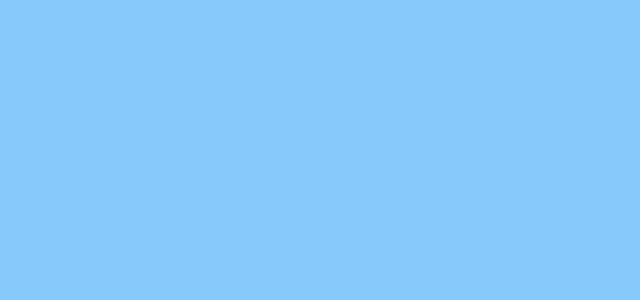
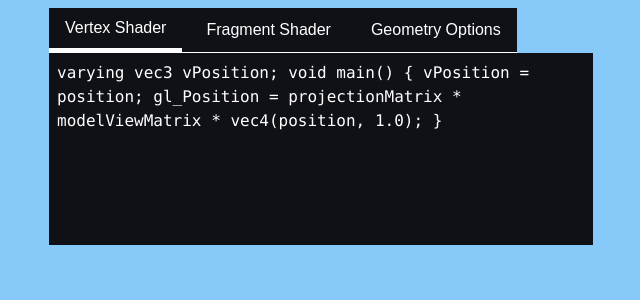
Before and after one commit to Flapjack2000/spectra, a Next.js app: page / in a window 1280 px wide. Shown: the top 300 px of the page, without its empty margins (639-1279 px from the left). Built offline with nearby package versions, Linux system fonts and the light colour scheme.

Commit message:
basic outline of app, canvas & tabs

```diff
--- /dev/null
+++ b/app/assets/geometry.tsx
@@ -0,0 +1,15 @@
+import {
+    IcosahedronGeometry,
+    TorusKnotGeometry,
+    BoxGeometry,
+    SphereGeometry,
+    DodecahedronGeometry,
+    PlaneGeometry
+} from "three"
+
+export const icosahedron = new IcosahedronGeometry(1);
+export const sphere = new SphereGeometry(1);
+export const knot = new TorusKnotGeometry(1);
+export const cube = new BoxGeometry(2, 2, 2);
+export const dodecahedron = new DodecahedronGeometry(1);
+export const plane = new PlaneGeometry(2, 2);
--- /dev/null
+++ b/app/assets/shaders.tsx
@@ -0,0 +1,41 @@
+export const v1 = `
+varying vec3 vPosition;
+
+void main() {
+    vPosition = position;
+    gl_Position = projectionMatrix * modelViewMatrix * vec4(position, 1.0);
+}
+`.trim();
+
+export const f1 = `
+varying vec3 vPosition;
+
+void main() {
+    gl_FragColor = vec4(vPosition * 0.5 + 0.5, 1.0);
+}
+`.trim();
+
+export const v2 = `
+varying vec3 vNormal;
+varying vec3 vPosition;
+
+void main() {
+  vNormal = normalize(normalMatrix * normal);
+  vPosition = position;
+  gl_Position = projectionMatrix * modelViewMatrix * vec4(position, 1.0);
+}`.trim();
+
+export const f2 = `
+varying vec3 vNormal;
+varying vec3 vPosition;
+
+void main() {
+  vec3 light = normalize(vec3(1.0, 1.0, 1.0));
+  float dProd = max(0.0, dot(vNormal, light));
+
+  vec3 color = vec3(0.5 + 0.5 * sin(time + vPosition.x * 2.0),
+                    0.5 + 0.5 * sin(time + vPosition.y * 2.0 + 2.0),
+                    0.5 + 0.5 * sin(time + vPosition.z * 2.0 + 4.0));
+
+  gl_FragColor = vec4(color * dProd, 1.0);
+}`.trim();
--- a/app/globals.css
+++ b/app/globals.css
@@ -2,7 +2,8 @@
 
 :root {
   --background: #87c9f8;
-  --foreground: black;
+  --foreground: white;
+  --editor-background: #101117;
 }
 
 @theme inline {
@@ -10,12 +11,14 @@
   --color-foreground: var(--foreground);
   --font-sans: var(--font-geist-sans);
   --font-mono: var(--font-geist-mono);
+  --font-quantico: var(--font-quantico);
 }
 
 @media (prefers-color-scheme: dark) {
   :root {
     --background: #101117;
     --foreground: #ededed;
+    --editor-background: #101117;
   }
 }
 
@@ -24,3 +27,6 @@ body {
   color: var(--foreground);
   font-family: Arial, Helvetica, sans-serif;
 }
+button{
+  cursor: pointer;
+}
--- a/app/layout.tsx
+++ b/app/layout.tsx
@@ -1,5 +1,5 @@
 import type { Metadata } from "next";
-import { Geist, Geist_Mono } from "next/font/google";
+import { Geist, Geist_Mono, Quantico } from "next/font/google";
 import "./globals.css";
 
 const geistSans = Geist({
@@ -11,6 +11,12 @@ const geistMono = Geist_Mono({
   variable: "--font-geist-mono",
   subsets: ["latin"],
 });
+
+const quantico = Quantico({
+  variable: "--font-quantico",
+  subsets: ["latin"],
+  weight: "400"
+})
 
 export const metadata: Metadata = {
   title: "Spectra | a web based GLSL shader editor made with three.js & next.js",
@@ -25,7 +31,7 @@ export default function RootLayout({
   return (
     <html lang="en">
       <body
-        className={`${geistSans.variable} ${geistMono.variable} antialiased`}
+        className={`${geistSans.variable} ${geistMono.variable} ${quantico.variable} antialiased`}
       >
         {children}
       </body>
--- a/app/page.tsx
+++ b/app/page.tsx
@@ -1,26 +1,108 @@
 "use client"
-import { PerspectiveCamera } from "@react-three/drei";
 import { useRef, useEffect, useState } from "react";
 import * as THREE from 'three'
+import * as presetShaders from "./assets/shaders";
+import * as presetGeometries from "./assets/geometry"
 export default function Home() {
 
-  const canvasRef = useRef<HTMLCanvasElement>(null);
-  const sceneRef = useRef<THREE.Scene>(null);
-  const cameraRef = useRef<THREE.PerspectiveCamera>(null);
-  const rendererRef = useRef<THREE.WebGLRenderer>(null);
-  const meshRef = useRef<THREE.Mesh>(null);
-  const materialRef = useRef<THREE.ShaderMaterial>(null);
+  const canvasRef = useRef(null);
+  const sceneRef = useRef(null);
+  const cameraRef = useRef(null);
+  const rendererRef = useRef(null);
+  const meshRef = useRef(null);
+  const materialRef = useRef(null);
   const geometryRef = useRef(null);
   const loopRef = useRef(null);
 
+  const [vertexCode, setVertex] = useState(presetShaders.v1);
+  const [fragmentCode, setFragment] = useState(presetShaders.f1);
+  const [geometry, setGeometry] = useState(presetGeometries.icosahedron);
 
+  const [hasError, setHasError] = useState(false);
+
+  // Initialize scene
+  useEffect(() => {
+    if (!canvasRef.current) return;
+
+    const scene = new THREE.Scene();
+
+    const camera = new THREE.PerspectiveCamera();
+    camera.up = new THREE.Vector3(0, 0, 1); // Z is up
+
+    const renderer = new THREE.WebGLRenderer({
+      canvas: canvasRef.current,
+      antialias: true,
+    });
+
+    geometryRef.current
+
+    const material = new THREE.ShaderMaterial({
+      uniforms: {
+        time: { value: 0 }
+      },
+      vertexShader: vertexCode,
+      fragmentShader: fragmentCode
+    });
+
+    const mesh = new THREE.Mesh();
+
+  },
+    [])
+
+  const [activeTab, setActiveTab] = useState<'vertex' | 'fragment' | 'geometry'>('vertex');
 
   return (
-    <div>
+    <div className="flex h-screen">
 
-      <canvas></canvas>
+      <div className="w-[50%]">
+        <canvas className="w-full h-full" id="canvas" ref={canvasRef}></canvas>
+      </div>
 
+      <div className="w-[50%]">
 
+        <div className="h-full ml-10 mr-10 p-2">
+          <div className="flex gap-2 border-b w-fit bg-(--editor-background) ">
+            <button
+              onClick={() => setActiveTab("vertex")}
+              className={`px-4 py-2 ${activeTab === "vertex" ? "border-b-4" : ""}`}
+            >
+              Vertex Shader
+            </button>
+            <button
+              onClick={() => setActiveTab("fragment")}
+              className={`px-4 py-2 bg-(--editor-background) ${activeTab === "fragment" ? "border-b-4" : ""}`}
+            >
+              Fragment Shader
+            </button>
+            <button
+              onClick={() => setActiveTab("geometry")}
+              className={`px-4 py-2  ${activeTab === "geometry" ? "border-b-4" : ""}`}
+            >
+              Geometry Options
+            </button>
+          </div>
+
+          <div className="bg-(--editor-background) p-2 min-h-[12em]">
+            {activeTab === "vertex" &&
+              <>
+                <code>
+                  {vertexCode}
+                </code>
+              </>
+            }
+            {activeTab === "fragment" &&
+              <>
+                <code >
+                  {fragmentCode}
+                </code>
+              </>}
+            {activeTab === "geometry" &&
+              <>
+              </>
+            }
+          </div>
+        </div>
+      </div>
     </div>
   );
 }
--- a/app/shaders.tsx
+++ /dev/null
@@ -1,16 +0,0 @@
-export const vertex1 = `
-varying vec3 vPosition;
-
-void main() {
-    vPosition = position;
-    gl_Position = projectionMatrix * modelViewMatrix * vec4(position, 1.0);
-}
-`
-
-export const fragment1 = `
-varying vec3 vPosition;
-
-void main() {
-    gl_FragColor = vec4(vPosition * 0.5 + 0.5, 1.0);
-}
-`
```
Also changed, not shown: 1 other file (tests, documents, lock files or other folders).
